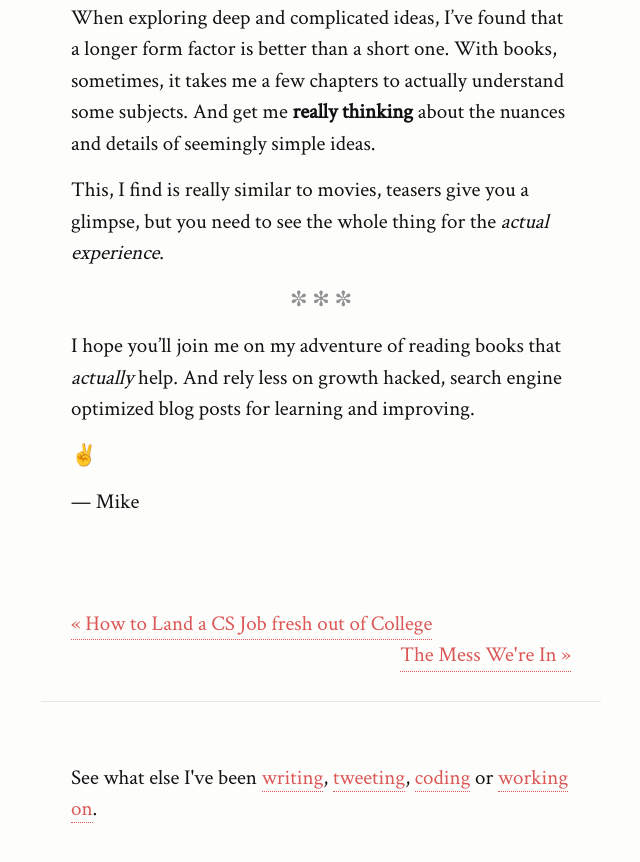
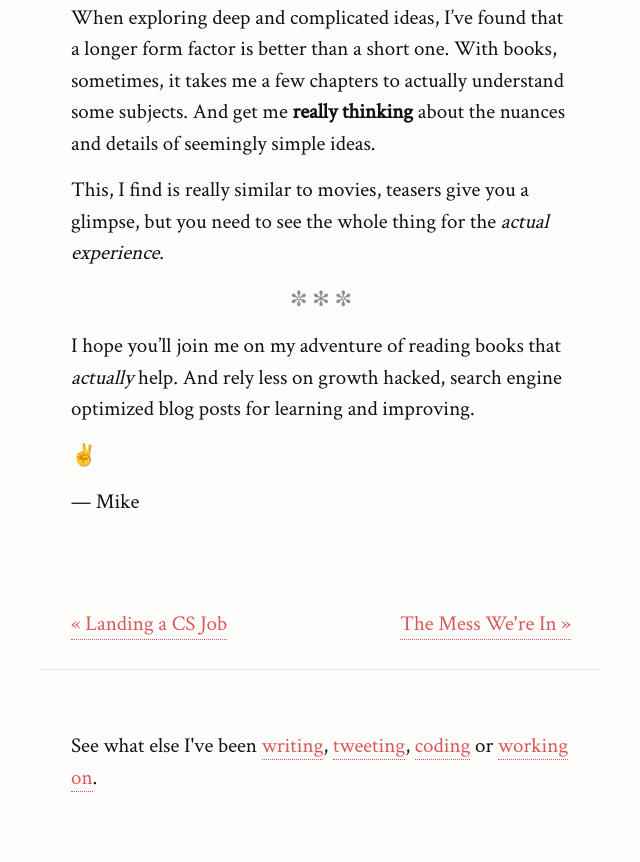
Before and after one commit to mikesoylu/mikesoylu.github.io, a Jekyll site: the page built from _posts/2019-01-30-stop-reading-blogs.md, in a window 1280 px wide and 900 px high, scrolled down 2931 px. Shown: the top 862 px of the window, without its empty margins (319-959 px from the left). Built offline with Jekyll 4.4.1, drawn with Linux system fonts in a browser that asks for light colours.

Commit message:
add teasers for nav

```diff
--- a/_layouts/post.html
+++ b/_layouts/post.html
@@ -20,10 +20,10 @@
 
       <nav>
         {% if page.previous.url %}
-          <a class="prev" href="{{page.previous.url}}">&laquo; {{page.previous.title}}</a>
+          <a class="prev" href="{{page.previous.url}}">&laquo; {{page.previous.teaser}}</a>
         {% endif %}
         {% if page.next.url %}
-          <a class="next" href="{{page.next.url}}">{{page.next.title}} &raquo;</a>
+          <a class="next" href="{{page.next.url}}">{{page.next.teaser}} &raquo;</a>
         {% endif %}
       </nav>
 
--- a/_posts/2019-01-22-how-to-land-a-cs-job.md
+++ b/_posts/2019-01-22-how-to-land-a-cs-job.md
@@ -1,6 +1,7 @@
 ---
 layout: post
 title: How to Land a CS Job fresh out of College
+teaser: Landing a CS Job
 cta: My 3 tips for students »
 ---
 
```
Also changed, not shown: _posts/2018-09-24-the-richest-one-percent.md (+1 -0 lines), _posts/2019-01-30-stop-reading-blogs.md (+1 -0 lines), _posts/2019-03-14-the-mess-were-in.md (+1 -0 lines).
